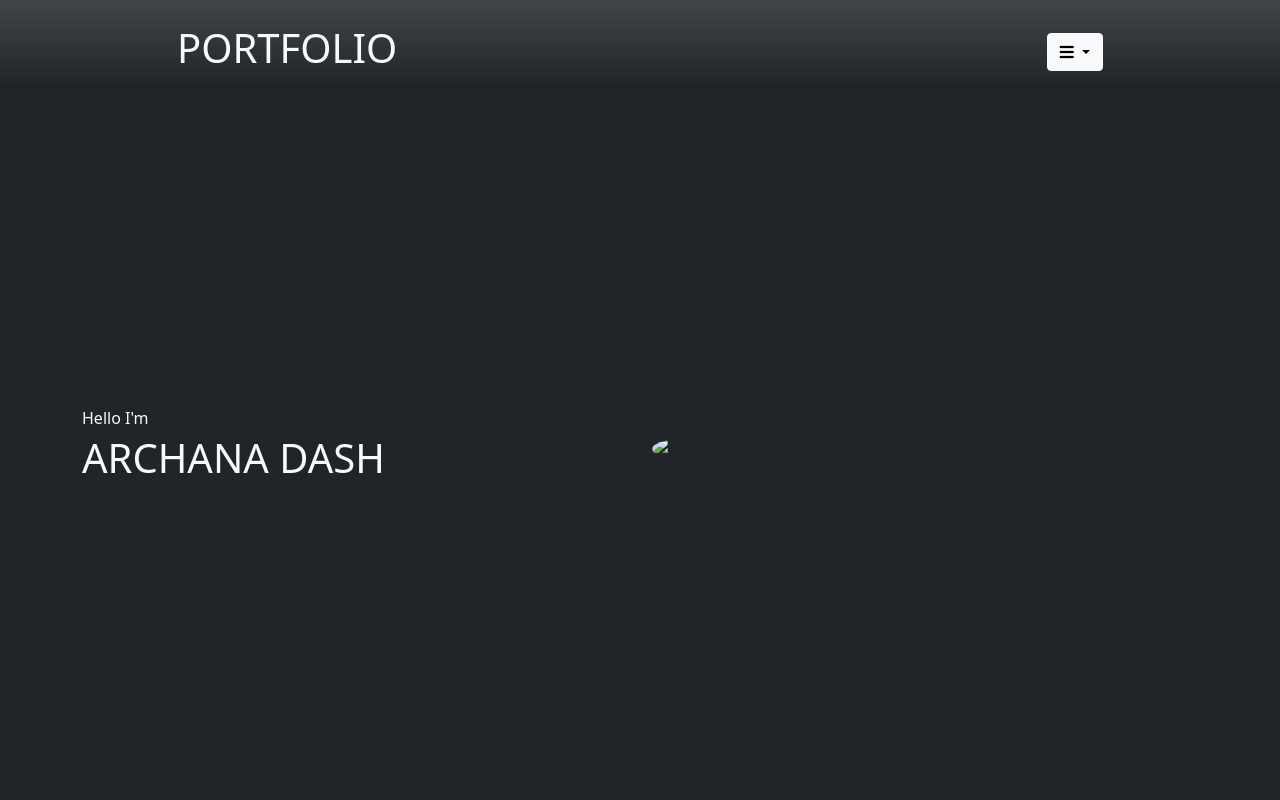
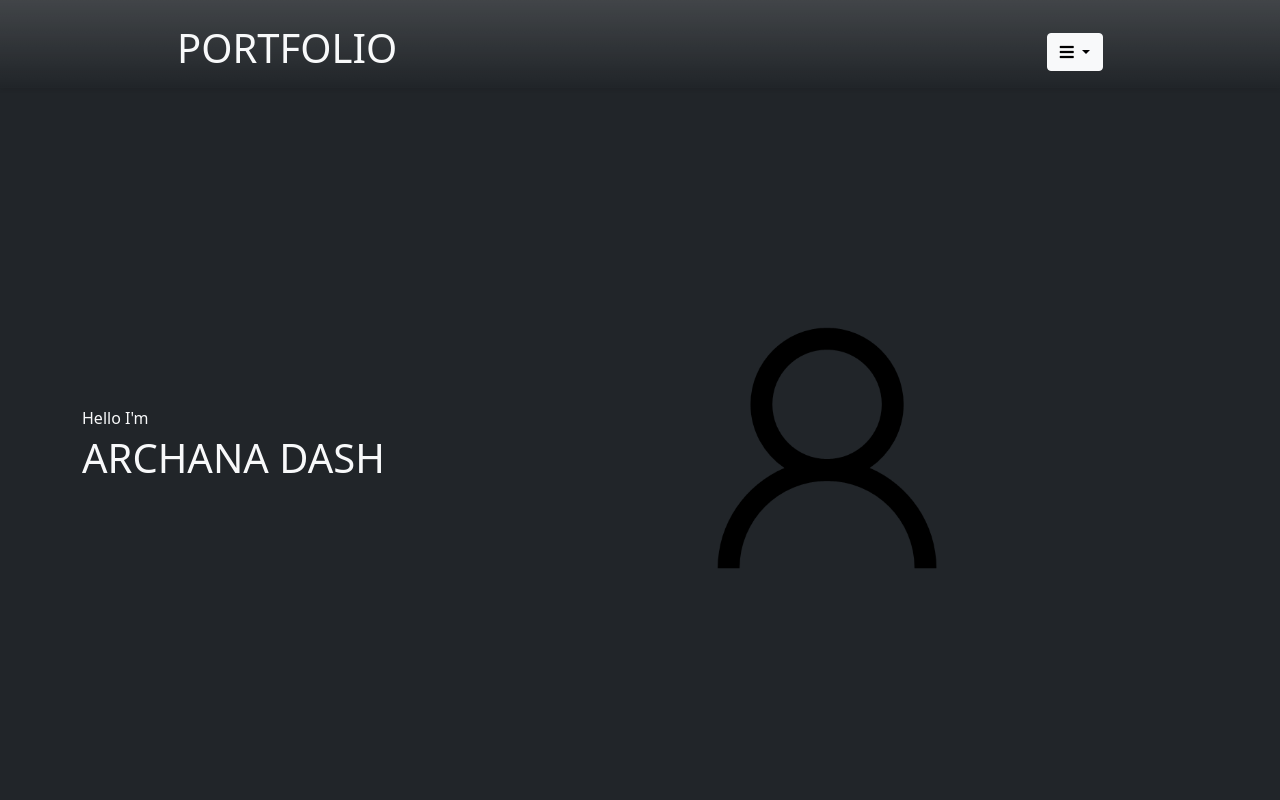
Before and after one commit to I-ArchanaDash/MyPortfolio, a plain HTML site: page Archana_portfolio.html in a window 1280 px wide. Shown: the top 800 px of the page. Drawn offline with nearby package versions, Linux system fonts and the light colour scheme.

Commit message:
Update Archana_portfolio.html

```diff
--- a/Archana_portfolio.html
+++ b/Archana_portfolio.html
@@ -55,7 +55,7 @@
                 <div class="row  min-vh-100 align-items-center align-content-center">
                     <div class="col-md-6 mt-5-md-0">
                         <div class="home-img">
-                            <img src="IMG_20210405_202134.jpg" data-aos="fade-left" data-aos-duration="1000" height="350" width="350" class="rounded-circle mw-100" alt="profile img">
+                            <img src="Sample_User_Icon.png" data-aos="fade-left" data-aos-duration="1000" height="350" width="350" class="rounded-circle mw-100" alt="profile img">
                         </div>
                     </div>
                     <div class="col-md-6 mt-5-md-0 order-md-first">
```
